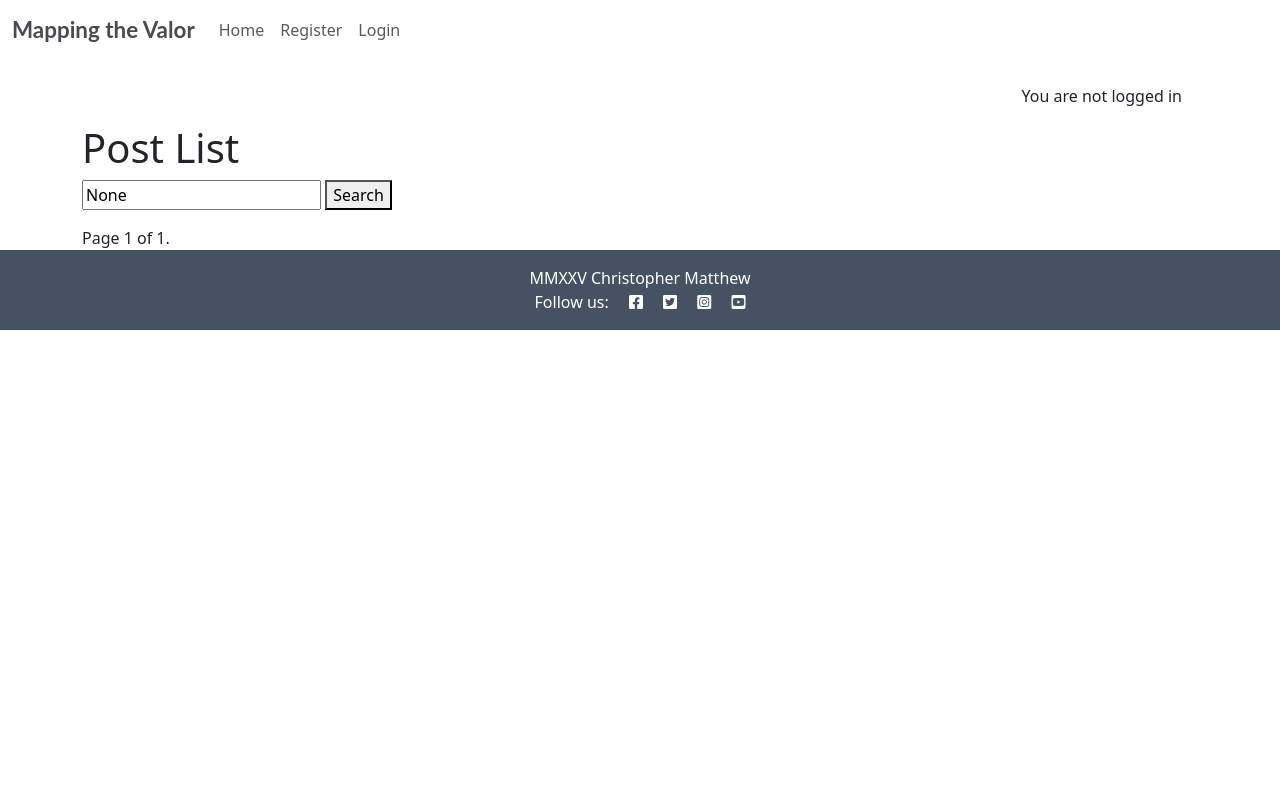
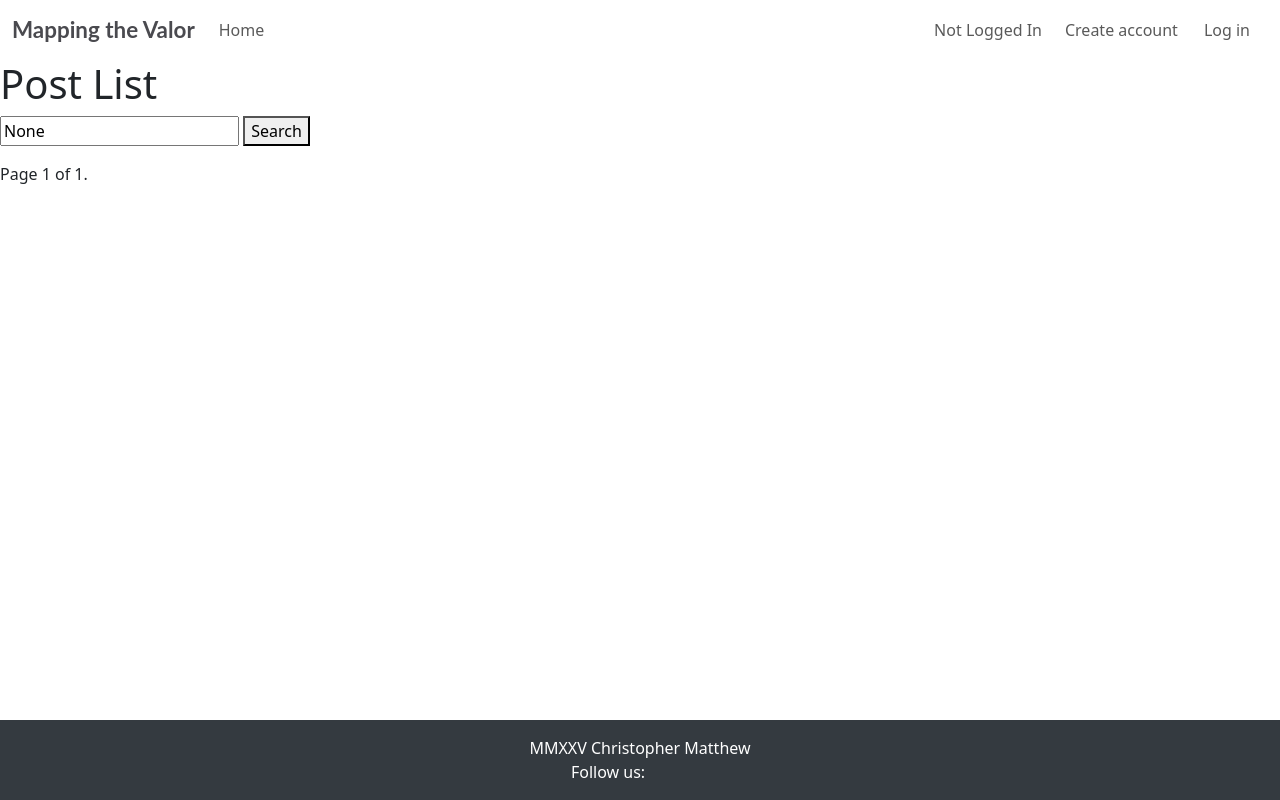
Before and after one commit to csmatthew/mapping-the-valor, a Django app: page /posts/ in a window 1280 px wide. Run offline with Django 4.2, Linux system fonts and the light colour scheme; data that the repository does not hold is empty.

Commit message:
fix footer

```diff
--- a/blog/views.py
+++ b/blog/views.py
@@ -1,12 +1,13 @@
 from django.shortcuts import render, redirect, get_object_or_404
 from .models import Post
 from django.core.serializers import serialize
-from django.contrib.auth import login
+from django.contrib.auth import login, logout
 from django.contrib.auth.decorators import login_required
 import json
 from .forms import PostForm, HoldingForm
 from django.core.paginator import Paginator
 from django.db.models import Q
+from django.contrib import messages
 
 def monasteries_map(request):
     monasteries = Post.objects.filter(status=2)  # Filter for published posts
@@ -80,3 +81,8 @@ def add_holding(request, monastery_id):
     else:
         form = HoldingForm()
     return render(request, 'blog/add_holding.html', {'form': form, 'monastery': monastery})
+
+def account_logout(request):
+    logout(request)
+    messages.add_message(request, messages.INFO, 'You have signed out.', extra_tags='logout')
+    return redirect('home')
--- a/config/settings.py
+++ b/config/settings.py
@@ -28,7 +28,7 @@ TEMPLATES_DIR = os.path.join(BASE_DIR, 'templates')
 SECRET_KEY = os.environ.get('SECRET_KEY')
 
 # SECURITY WARNING: don't run with debug turned on in production!
-DEBUG = False
+DEBUG = True
 
 ALLOWED_HOSTS = [
     'localhost',
--- a/static/css/style.css
+++ b/static/css/style.css
@@ -1,3 +1,16 @@
+html, body {
+    height: 100%;
+}
+
+body {
+    display: flex;
+    flex-direction: column;
+}
+
+main {
+    flex: 1;
+}
+
 .brand {
     font-family: Lato, sans-serif;
     font-size: 1.4rem;
@@ -28,6 +41,25 @@
 .card {
     border: none;
     background-color: transparent;
+}
+
+/* Navbar */
+.navbar-text {
+    margin-right: 15px;
+    display: flex;
+    align-items: center;
+}
+
+.navbar-nav .nav-item .nav-link {
+    margin-right: 10px;
+}
+
+/* Footer */
+.footer {
+    background-color: #343a40;
+    color: white;
+    padding: 1rem 0;
+    text-align: center;
 }
 
 .image-container {
@@ -206,13 +238,3 @@
 .list-group-item {
     cursor: pointer;
 }
-
-#location-suggestions {
-    position: absolute;
-    z-index: 1000;
-    background-color: white;
-    border: 1px solid #ccc;
-    width: 100%;
-    max-height: 200px;
-    overflow-y: auto;
-}
--- a/static/js/script.js
+++ b/static/js/script.js
@@ -1,4 +1,3 @@
-// For drop down list of monastic order selection
 document.addEventListener('DOMContentLoaded', function() {
     const religiousOrderSelect = document.getElementById('id_religious_order');
     const otherReligiousOrderField = document.getElementById('id_other_religious_order');
@@ -12,5 +11,5 @@ document.addEventListener('DOMContentLoaded', function() {
     }
 
     religiousOrderSelect.addEventListener('change', toggleOtherField);
-        toggleOtherField();  // Initial call to set the correct state
-    });
+    toggleOtherField();  // Initial call to set the correct state
+});
--- a/templates/base.html
+++ b/templates/base.html
@@ -1,23 +1,14 @@
-{% load static %}
-
-{% url 'home' as home_url %}
-{% url 'account_login' as login_url %}
-{% url 'account_signup' as register_url %}
-{% url 'account_logout' as logout_url %}
-{% url 'post_list' as post_list_url %}
-
 <!DOCTYPE html>
-<html class="h-100" lang="en">
+<html lang="en">
 <head>
     <meta charset="UTF-8">
-    <title>Mapping the Valor</title>
     <meta name="viewport" content="width=device-width, initial-scale=1.0">
+    <title>{% block title %}Mapping the Valor{% endblock title %}</title>
 
-    <!-- Font Awesome CSS -->
-    <link rel="stylesheet" href="https://cdnjs.cloudflare.com/ajax/libs/font-awesome/5.15.3/css/all.min.css">
+    {% load static %}
 
     <!-- Bootstrap CSS -->
-    <link rel="stylesheet" href="https://cdn.jsdelivr.net/npm/bootstrap@5.3.3/dist/css/bootstrap.min.css" rel="stylesheet" integrity="sha384-QWTKZyjpPEjISv5WaRU9OFeRpok6YctnYmDr5pNlyT2bRjXh0JMhjY6hW+ALEwIH" crossorigin="anonymous">
+    <link rel="stylesheet" href="https://cdn.jsdelivr.net/npm/bootstrap@5.3.3/dist/css/bootstrap.min.css" integrity="sha384-QWTKZyjpPEjISv5WaRU9OFeRpok6YctnYmDr5pNlyT2bRjXh0JMhjY6hW+ALEwIH" crossorigin="anonymous">
 
     <!-- Leaflet CSS -->
     <link rel="stylesheet" href="https://unpkg.com/leaflet/dist/leaflet.css" />
@@ -26,28 +17,6 @@
     <link rel="stylesheet" href="{% static 'css/style.css' %}">
 </head>
 <body>
-
-    <!--
-    <header class="bg-primary text-white p-3">
-        <div class="container">
-            <h1>Mapping the Valor</h1>
-            <nav>
-                <ul class="nav">
-                    <li class="nav-item"><a class="nav-link text-white" href="{% url 'home' %}">Home</a></li>
-                    <li class="nav-item"><a class="nav-link text-white" href="{% url 'post_list' %}">Posts</a></li>
-                    {% if user.is_authenticated %}
-                        <li class="nav-item"><a class="nav-link text-white" href="{% url 'create_post' %}">Create Post</a></li>
-                        <li class="nav-item"><a class="nav-link text-white" href="{% url 'view_drafts' %}">My Drafts</a></li>
-                        <li class="nav-item"><a class="nav-link text-white" href="{% url 'account_logout' %}">Logout</a></li>
-                    {% else %}
-                        <li class="nav-item"><a class="nav-link text-white" href="{% url 'account_signup' %}">Register</a></li>
-                        <li class="nav-item"><a class="nav-link text-white" href="{% url 'account_login' %}">Login</a></li>
-                    {% endif %}
-                </ul>
-            </nav>
-        </div>
-    </header>
-    -->
 
     <!-- Navigation -->
     <nav class="navbar navbar-expand-lg navbar-light bg-white">
@@ -65,19 +34,24 @@
                         <a class="nav-link {% if request.path == home_url %}active{% endif %}" aria-current="page"
                             href="{% url 'home' %}">Home</a>
                     </li>
+                </ul>
+                <ul class="navbar-nav ms-auto mb-2 mb-lg-0">
                     {% if user.is_authenticated %}
                     <li class="nav-item">
-                        <a class="nav-link {% if request.path == logout_url %}active{% endif %}" aria-current="page"
-                            href="{% url 'account_logout' %}">Logout</a>
+                        <span class="navbar-text">Logged in as {{ user.username }}</span>
+                    </li>
+                    <li class="nav-item">
+                        <a class="nav-link" href="{% url 'account_logout' %}">Logout</a>
                     </li>
                     {% else %}
                     <li class="nav-item">
-                        <a class="nav-link {% if request.path == signup_url %}active{% endif %}" aria-current="page"
-                            href="{% url 'account_signup' %}">Register</a>
+                        <span class="navbar-text">Not Logged In</span>
                     </li>
                     <li class="nav-item">
-                        <a class="nav-link {% if request.path == login_url %}active{% endif %}" aria-current="page"
-                            href="{% url 'account_login' %}">Login</a>
+                        <a class="nav-link" href="{% url 'account_signup' %}">Create account</a>
+                    </li>
+                    <li class="nav-item">
+                        <a class="nav-link" href="{% url 'account_login' %}">Log in</a>
                     </li>
                     {% endif %}
                 </ul>
@@ -85,32 +59,9 @@
         </div>
     </nav>
 
-
-    <!-- displaying Django messages -->
-    <div class="container">
-        <div class="row">
-            <div class="col-md-8 offset-md-2">
-                {% for message in messages %}
-                <div class="alert {{ message.tags }} alert-dismissible fade show" id="msg" role="alert">
-                    {{ message | safe }}
-                    <button type="button" class="btn-close" data-bs-dismiss="alert" aria-label="Close"></button>
-                </div>
-                {% endfor %}
-            </div>
-        </div>
-    </div>
-
-    <main class="container mt-4">
-        {% if user.is_authenticated %}
-        <p class="text-end m-3">You are logged in as {{ user.username }}</p>
-        {% else %}
-        <p class="text-end m-3">You are not logged in</p>
-        {% endif %}
-
-        {% block content %}
-        <!-- Content Goes here -->
-        {% endblock content %}
-    </main>
+    {% block content %}
+    <!-- Content Goes here -->
+    {% endblock content %}
 
     <footer class="footer mt-auto py-3 dark-bg">
         <p class="m-0 text-center text-white">
@@ -127,7 +78,6 @@
     <script src="https://cdn.jsdelivr.net/npm/@popperjs/core@2.9.2/dist/umd/popper.min.js"></script>
     <script src="https://cdn.jsdelivr.net/npm/bootstrap@5.3.3/dist/js/bootstrap.bundle.min.js" integrity="sha384-YvpcrYf0tY3lHB60NNkmXc5s9fDVZLESaAA55NDzOxhy9GkcIdslK1eN7N6jIeHz" crossorigin="anonymous"></script>
     <script src="https://unpkg.com/leaflet/dist/leaflet.js"></script>
-    <script src="{% static 'js/map.js' %}"></script>
-    {% block extra_js %}{% endblock %}
+    <script src="{% static 'js/script.js' %}"></script>
 </body>
 </html>
```
Also changed, not shown: 2 other files.
